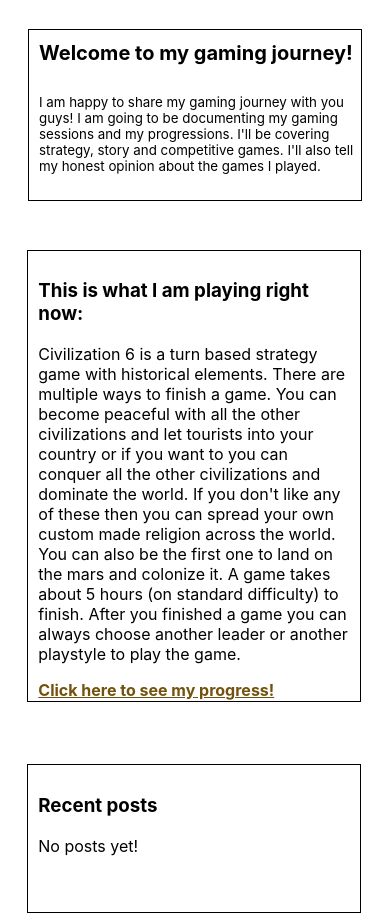
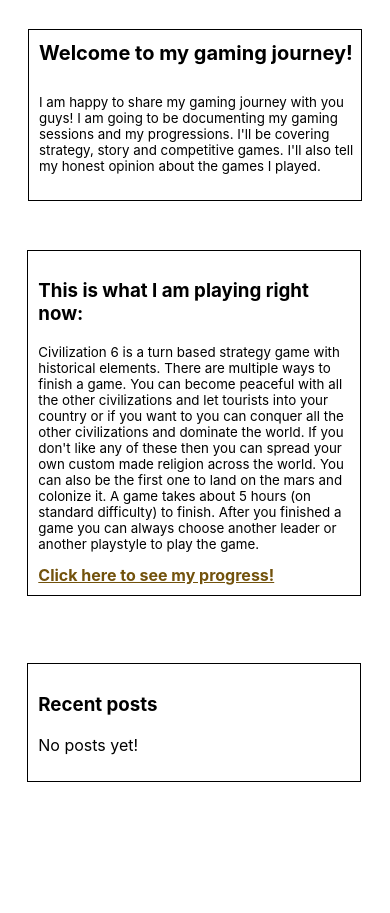
Before and after one commit to Xommad/thinkaboutit, a plain HTML site: page index.html in a window 390 px wide. Shown: the part 88-1001 px from the top of the page. After the commit the page ends 870 px from the top, so only its background shows below. Drawn offline with Linux system fonts and the light colour scheme.

Commit message:
Mobile version - 0.0.3
 - Text fixes

```diff
--- a/mobile.css
+++ b/mobile.css
@@ -17,7 +17,7 @@
         top: 40%;
         left: 7%;
         width: 80%;
-        height: 430px;
+        height: fit-content;
     }
 
     #civilization-six-jpeg {
@@ -26,12 +26,13 @@
 
     #current-game-description {
         width: 100%;
+        font-size: smaller;
     }
 
     #recent-posts-div {
-        top: 101%;
+        top: 89%;
         left: 7%;
         width: 80%;
-        height: 15%;
+        height: fit-content;
     }
 }
```
